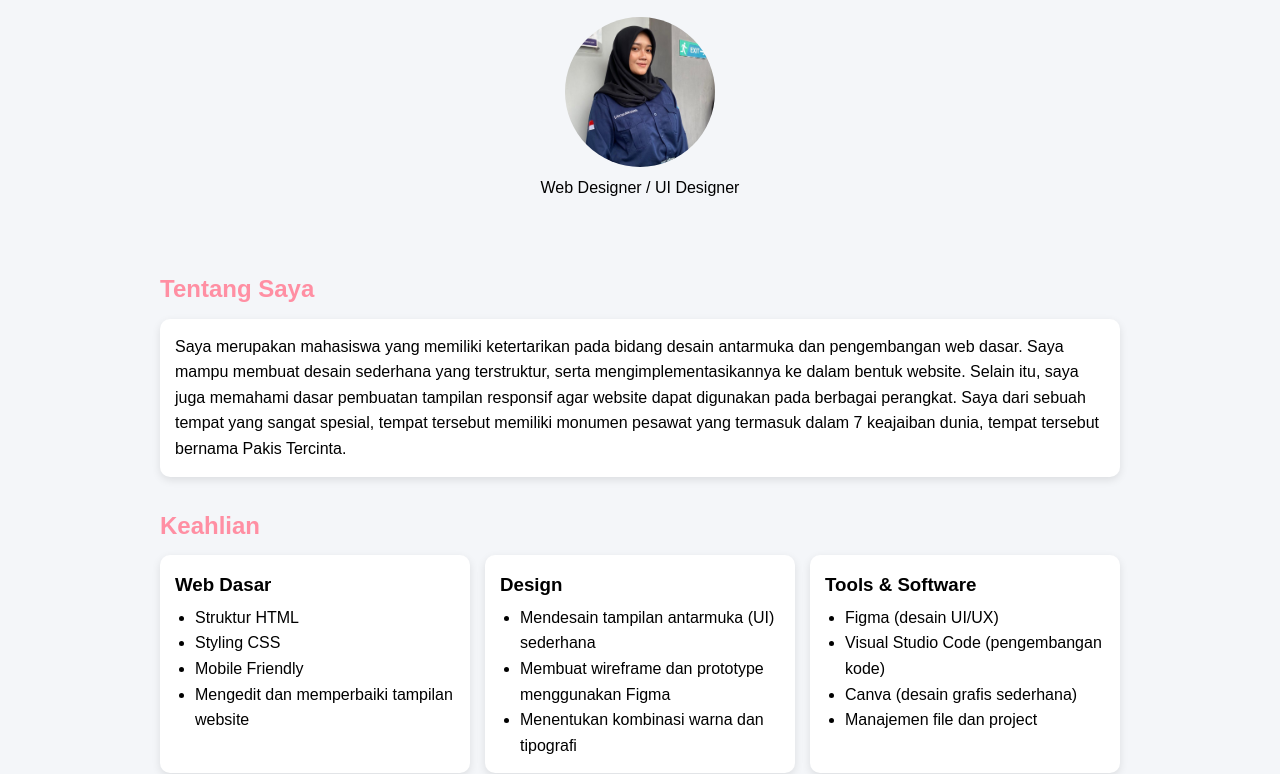
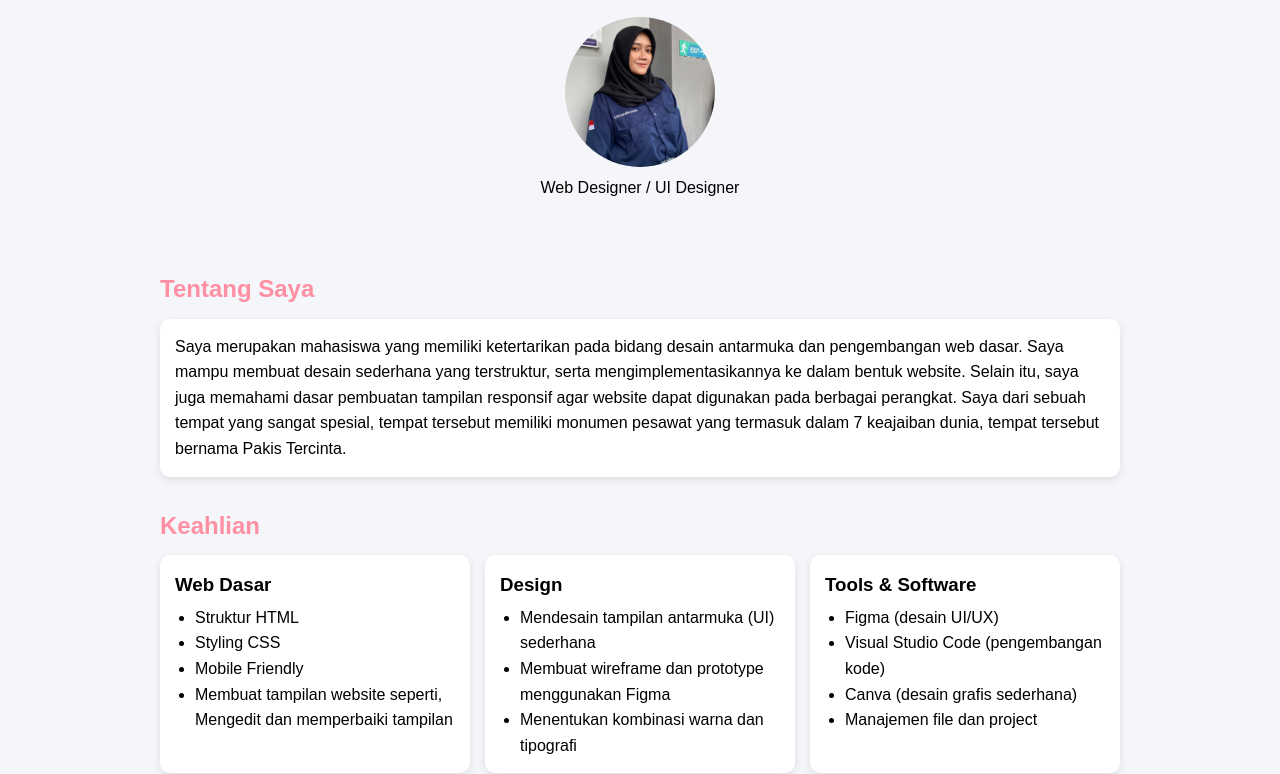
Before and after one commit to erikasalsaabila09-oss/LK06, a plain HTML site: page LK4/index.html in a window 1280 px wide. Shown: the part 65-839 px from the top of the page. Drawn offline with Linux system fonts and the light colour scheme.

Commit message:
mengedit bagian skill di index.html

```diff
--- a/LK4/index.html
+++ b/LK4/index.html
@@ -63,7 +63,7 @@
                         <li>Struktur HTML</li>
                         <li>Styling CSS</li>
                         <li>Mobile Friendly</li>
-                        <li>Mengedit dan memperbaiki tampilan website</li>
+                        <li>Membuat tampilan website seperti, Mengedit dan memperbaiki tampilan</li>
                     </ul>
                 </article>
 
```
